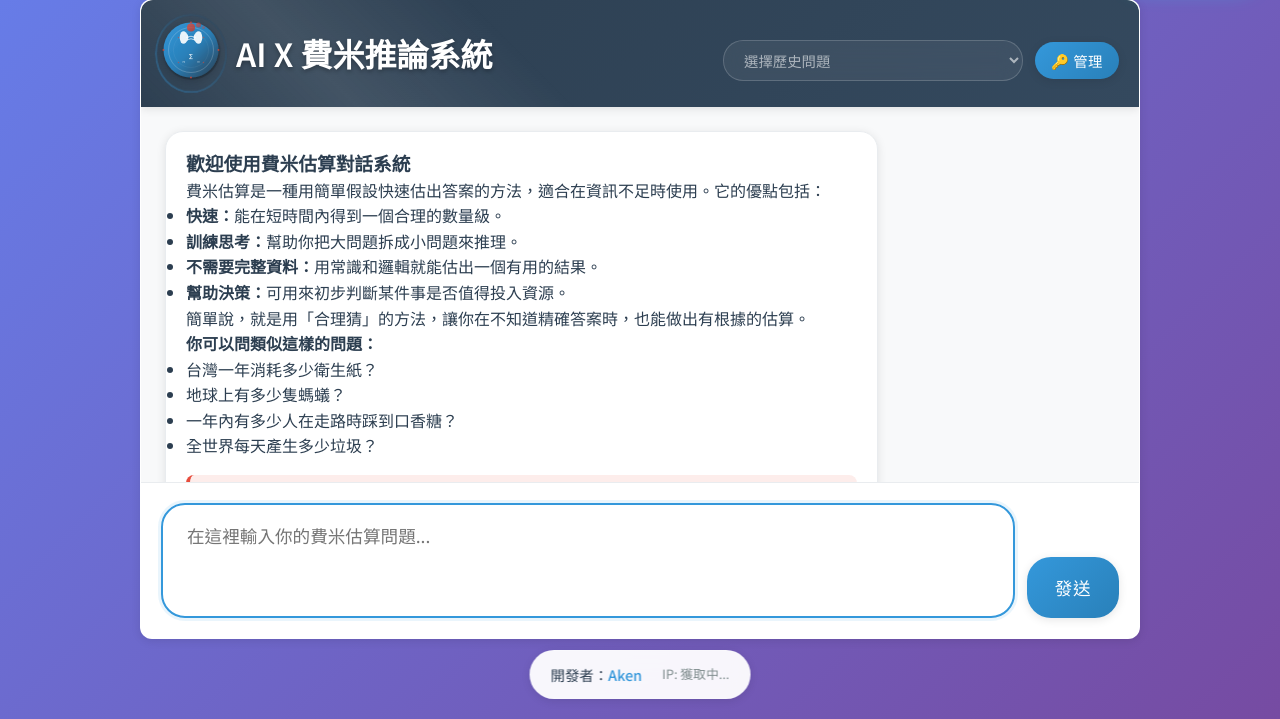
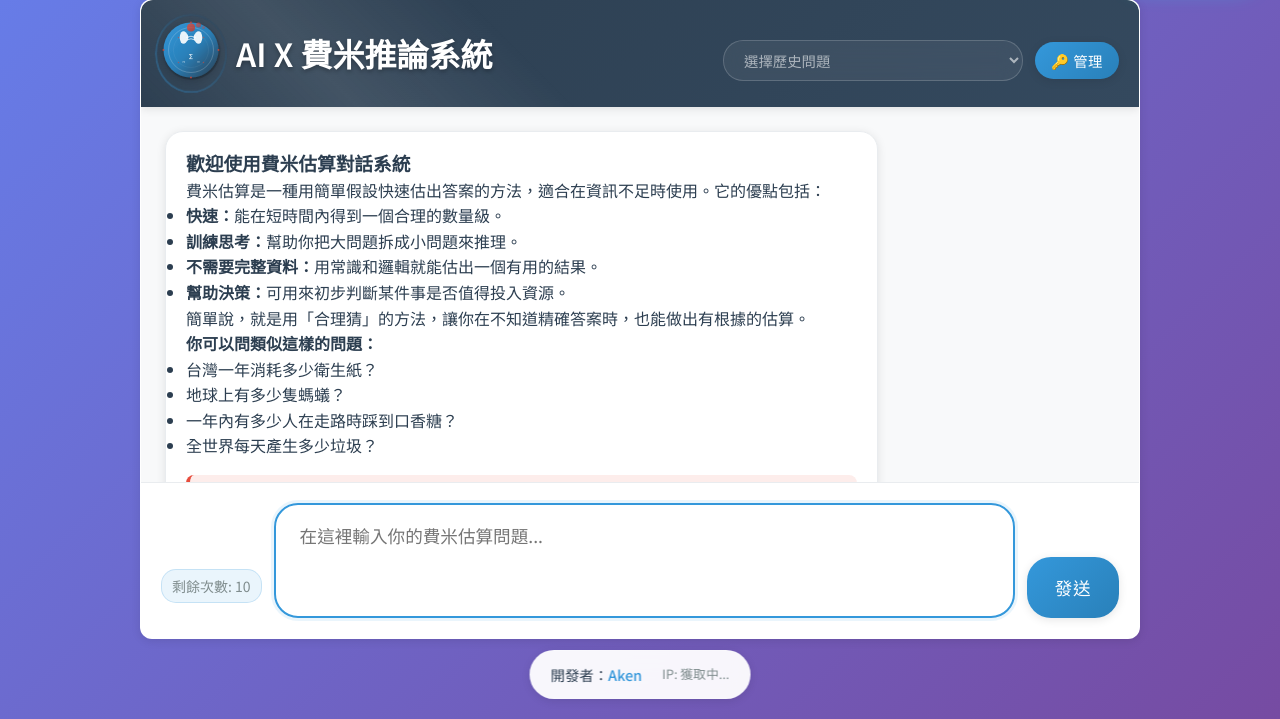
Before and after one commit to aken1023/Fermi-problem, a Flask app: page / in a window 1280 px wide. Shown: the part 81-800 px from the top of the page. Run offline with Flask 3, Linux system fonts and the light colour scheme.

Commit message:
Add admin endpoint to reset IP usage attempts
Introduced a new /reset_attempts API endpoint in app.py for admins to reset usage attempts for a given IP address with password authentication. Updated index.html and style.css to display remaining attempts in the UI, and fixed a scope issue with tempMessageId in script.js. Also versioned the JS file for cache busting.

```diff
--- a/app.py
+++ b/app.py
@@ -246,6 +246,41 @@ def get_qa(record_id):
     return jsonify({"error": "記錄不存在"}), 404
 
 
+@app.route('/reset_attempts', methods=['POST'])
+def reset_attempts():
+    try:
+        data = request.json
+        ip = data.get('ip')
+        password = data.get('password')
+
+        # 簡單的密碼驗證（建議使用更安全的方式）
+        if password == 'admin123':  # 請更改為您的管理密碼
+            if ip in ip_usage:
+                ip_usage[ip] = 10  # 重置為 10 次
+                return jsonify({
+                    "success": True,
+                    "remaining": ip_usage[ip],
+                    "message": "使用次數已重置"
+                })
+            else:
+                return jsonify({
+                    "success": False,
+                    "error": "IP 地址未找到"
+                }), 404
+        else:
+            return jsonify({
+                "success": False,
+                "error": "密碼錯誤"
+            }), 401
+
+    except Exception as e:
+        logger.error(f"重置使用次數時發生錯誤: {e}")
+        return jsonify({
+            "success": False,
+            "error": "重置失敗"
+        }), 500
+
+
 if __name__ == '__main__':
     # 修改為監聽所有網絡介面，並指定端口
     app.run(host='0.0.0.0', port=5000, debug=True)
--- a/static/css/style.css
+++ b/static/css/style.css
@@ -1755,3 +1755,27 @@ html {
         opacity: 0;
     }
 }
+
+/* 使用次數顯示樣式 */
+.attempts-info {
+    display: flex;
+    justify-content: flex-end;
+    align-items: center;
+    padding: 5px 0;
+    margin-bottom: 10px;
+}
+
+#remainingAttempts {
+    font-size: 14px;
+    color: var(--light-text);
+    background: rgba(52, 152, 219, 0.1);
+    padding: 5px 10px;
+    border-radius: 15px;
+    border: 1px solid rgba(52, 152, 219, 0.2);
+    transition: var(--transition);
+}
+
+#remainingAttempts:hover {
+    background: rgba(52, 152, 219, 0.15);
+    border-color: rgba(52, 152, 219, 0.3);
+}
--- a/static/js/script.js
+++ b/static/js/script.js
@@ -1,3 +1,4 @@
+// Version: 1.0.1 - Fixed tempMessageId scope issue
 document.addEventListener('DOMContentLoaded', function() {
     const chatBox = document.getElementById('chatBox');
     const userInput = document.getElementById('userInput');
@@ -281,7 +282,9 @@ document.addEventListener('DOMContentLoaded', function() {
 
         } catch (error) {
             // 移除載入動畫
-            removeLoadingMessage(tempMessageId);
+            if (tempMessageId) {
+                removeLoadingMessage(tempMessageId);
+            }
 
             if (error.name === 'AbortError') {
                 addMessage('已終止請求。', 'ai');
--- a/templates/index.html
+++ b/templates/index.html
@@ -73,6 +73,9 @@
             </div>
 
             <div class="input-area">
+                <div class="attempts-info">
+                    <span id="remainingAttempts">剩餘次數: 10</span>
+                </div>
                 <textarea id="userInput" placeholder="在這裡輸入你的費米估算問題..." rows="3"></textarea>
                 <button id="sendBtn">發送</button>
                 <button id="stopBtn" class="stop-btn">終止</button>
@@ -85,6 +88,6 @@
         <span id="ipAddress" class="ip-address">IP: 獲取中...</span>
     </div>
 
-    <script src="{{ url_for('static', filename='js/script.js') }}"></script>
+    <script src="{{ url_for('static', filename='js/script.js', v='1.0.1') }}"></script>
 </body>
 </html>
```
